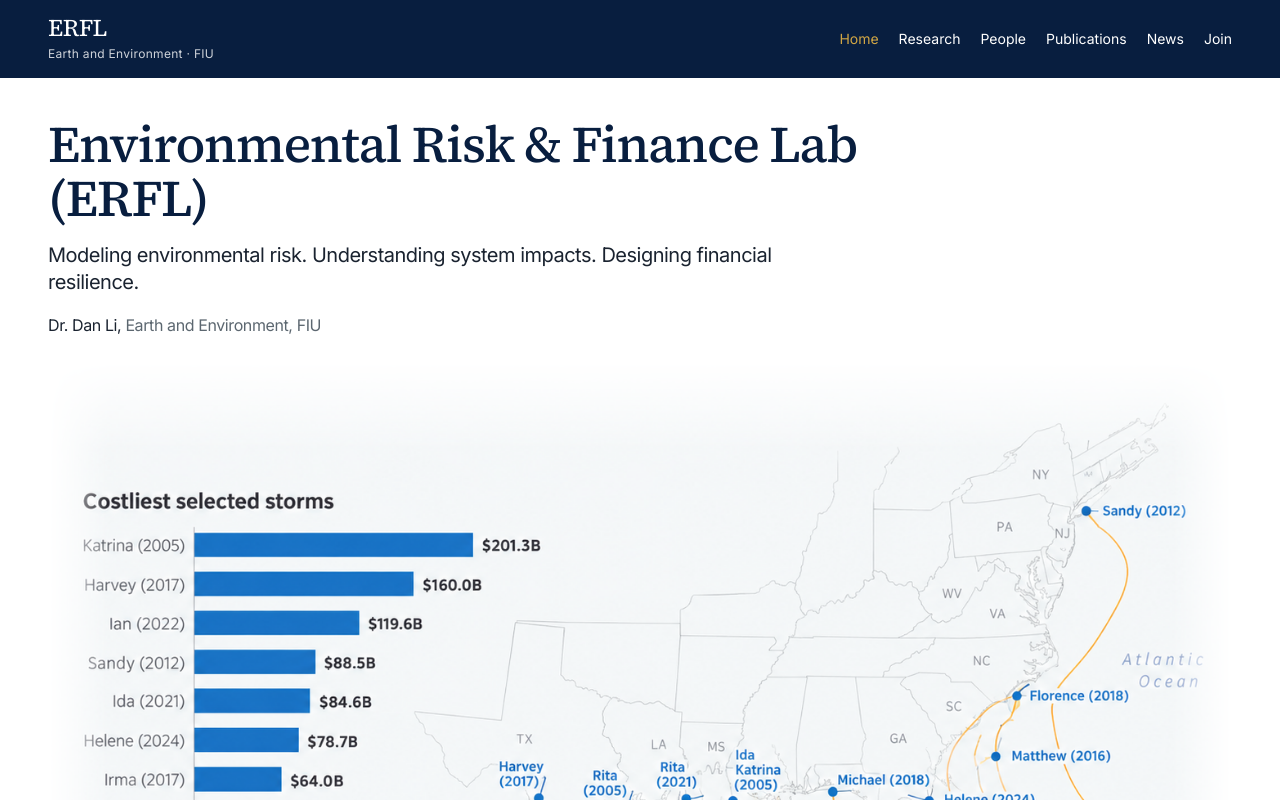
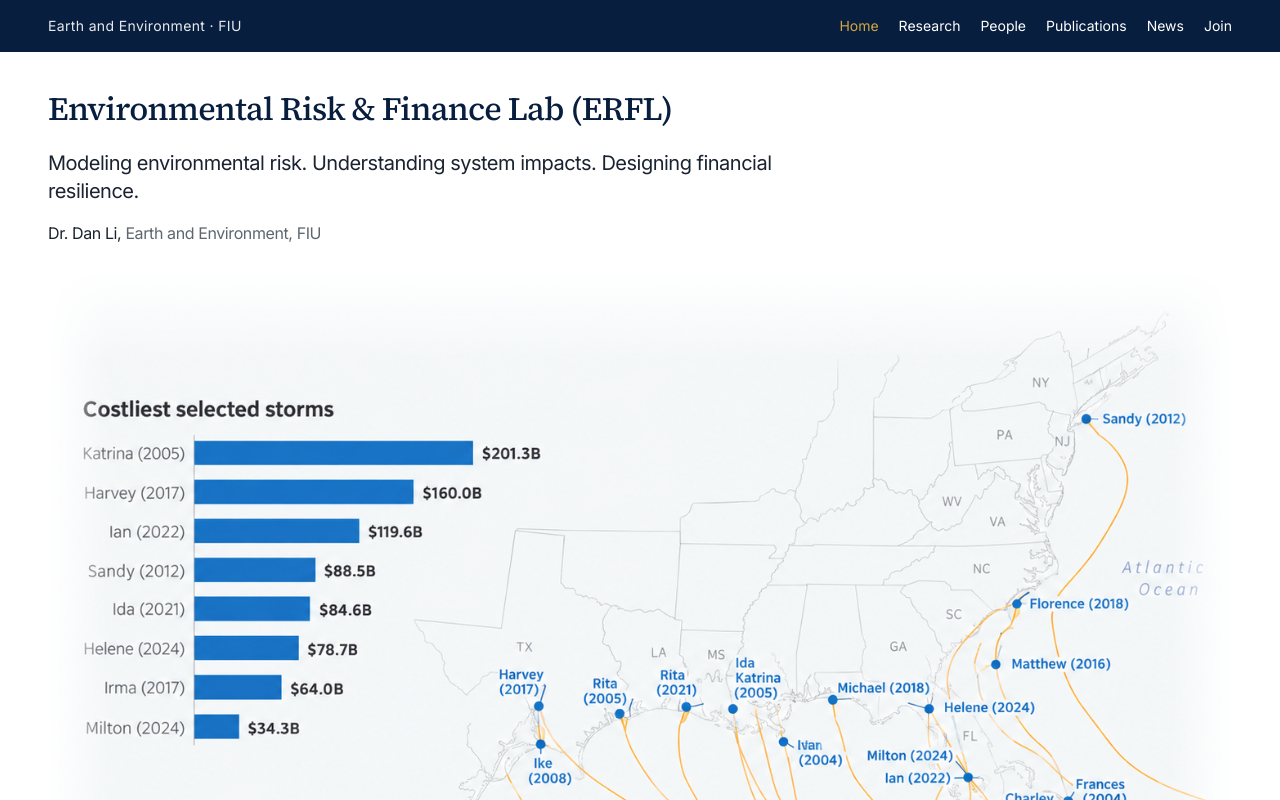
Before and after one commit to erfl-fiu/erfl-fiu.github.io, a Next.js app: page / in a window 1280 px wide. Shown: the top 800 px of the page. Built offline with nearby package versions, Linux system fonts and the light colour scheme.

Commit message:
Update the lab website.

```diff
--- a/content/site.ts
+++ b/content/site.ts
@@ -3,6 +3,7 @@ export const site = {
   shortName: "ERFL",
   university: "Florida International University",
   department: "Department of Earth and Environment",
+  departmentUrl: "https://case.fiu.edu/earth-environment/",
   program: "Environmental Finance & Risk Management Program",
   institute: "Institute of Environment",
   emails: [{ address: "dali@fiu.edu", label: "dali@fiu.edu" }],
--- a/src/app/page.tsx
+++ b/src/app/page.tsx
@@ -12,10 +12,10 @@ export default function HomePage() {
   return (
     <div className="mx-auto flex w-full max-w-[1280px] flex-col gap-20 px-4 pt-10 pb-24 sm:px-8 lg:px-12">
       <section className="flex flex-col gap-6">
+        <h1 className="font-heading text-[clamp(20px,2.55vw,46px)] leading-[1.05] font-medium tracking-tight whitespace-nowrap text-fiu-blue">
+          {hero.title}
+        </h1>
         <div className="flex max-w-4xl flex-col gap-4">
-          <h1 className="font-heading text-[clamp(32px,4vw,56px)] leading-[1.05] font-medium tracking-tight text-fiu-blue">
-            {hero.title}
-          </h1>
           <p className="max-w-3xl text-lg leading-snug tracking-tight text-foreground sm:text-xl">
             {hero.subline}
           </p>
--- a/src/components/site-header.tsx
+++ b/src/components/site-header.tsx
@@ -42,14 +42,12 @@ export function SiteHeader() {
   return (
     <header className="bg-fiu-blue text-white">
       <div className="mx-auto flex w-full max-w-[1280px] items-center justify-between gap-6 px-4 py-4 sm:px-8 lg:px-12">
-        <Link href="/" className="min-w-0">
-          <span className="font-serif text-2xl leading-none tracking-tight text-white">
-            {site.shortName}
-          </span>
-          <span className="mt-1 block text-xs tracking-wide text-white/80">
-            Earth and Environment · FIU
-          </span>
-        </Link>
+        <a
+          href={site.departmentUrl}
+          className="text-sm tracking-wide text-white/90 underline decoration-transparent underline-offset-4 hover:text-white hover:decoration-fiu-gold"
+        >
+          Earth and Environment · FIU
+        </a>
         <nav className="hidden items-center gap-5 lg:flex" aria-label="Primary">
           {nav.map((item) => {
             const active = isActive(pathname, item.href)
@@ -85,7 +83,7 @@ export function SiteHeader() {
           <SheetContent side="right" className="bg-fiu-blue text-white">
             <SheetHeader>
               <SheetTitle className="font-serif text-white">
-                {site.shortName}
+                Earth and Environment · FIU
               </SheetTitle>
             </SheetHeader>
             <nav className="flex flex-col gap-1 px-4" aria-label="Mobile">
```
